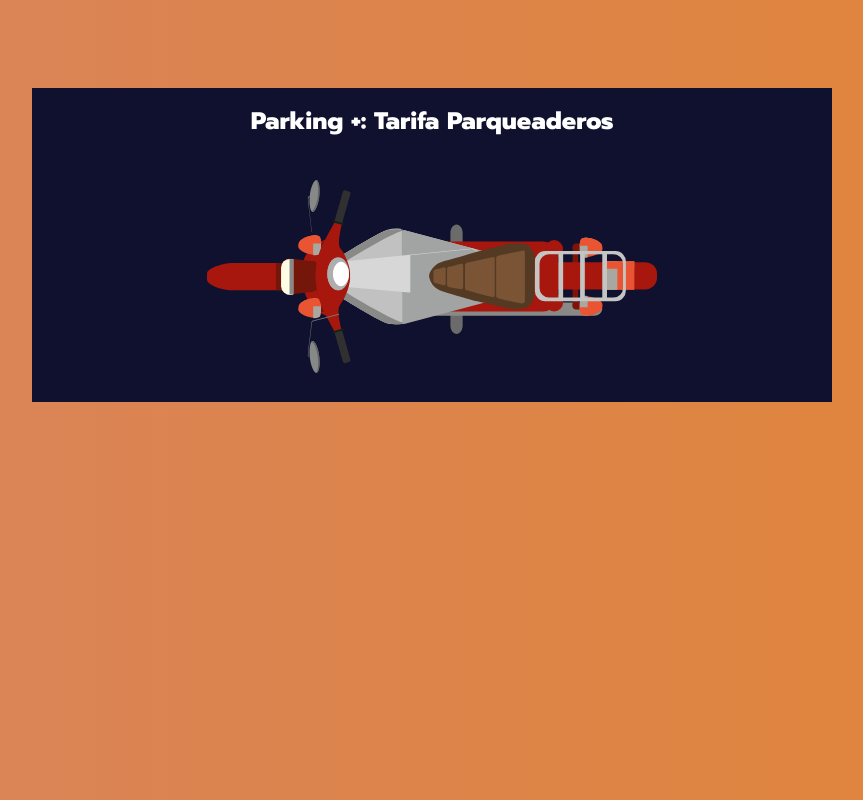
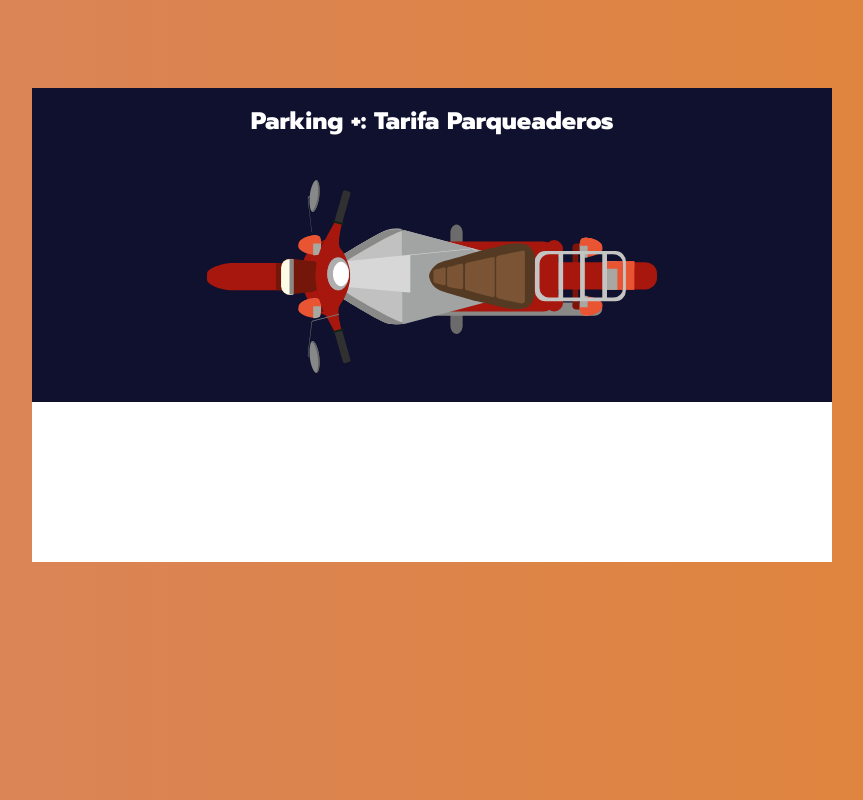
Before and after one commit to JulianBarbossa9/ParkingCotizaci-n, a React (Create React App) app: page / in a window 1280 px wide. Shown: the whole page, without its empty margins (208-1071 px from the left). Built offline with nearby package versions, Linux system fonts and the light colour scheme.

Commit message:
new section form

```diff
--- a/src/App.js
+++ b/src/App.js
@@ -16,6 +16,11 @@ const ContainerImg = styled.div`
   padding: 1.5rem;
 `;
 
+const ContainerForm = styled.div`
+  background-color: white;
+  padding: 5rem;
+`;
+
 function App() {
   return (
    <Container>
@@ -29,6 +34,9 @@ function App() {
         />
       </ContainerImg>
 
+      <ContainerForm>
+
+      </ContainerForm>
    </Container>
   );
 }
```
